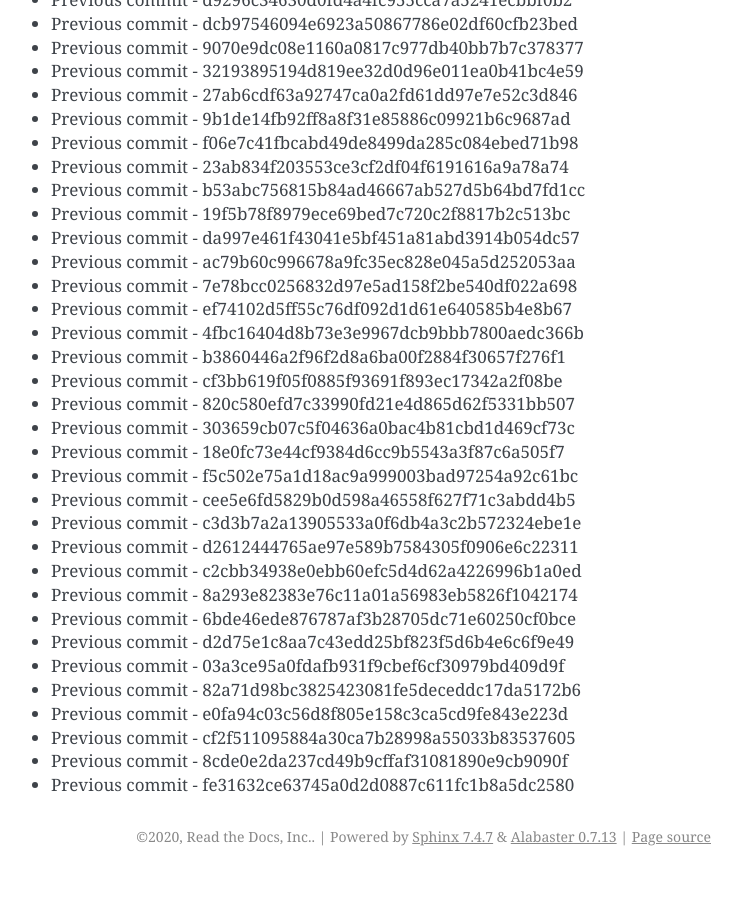
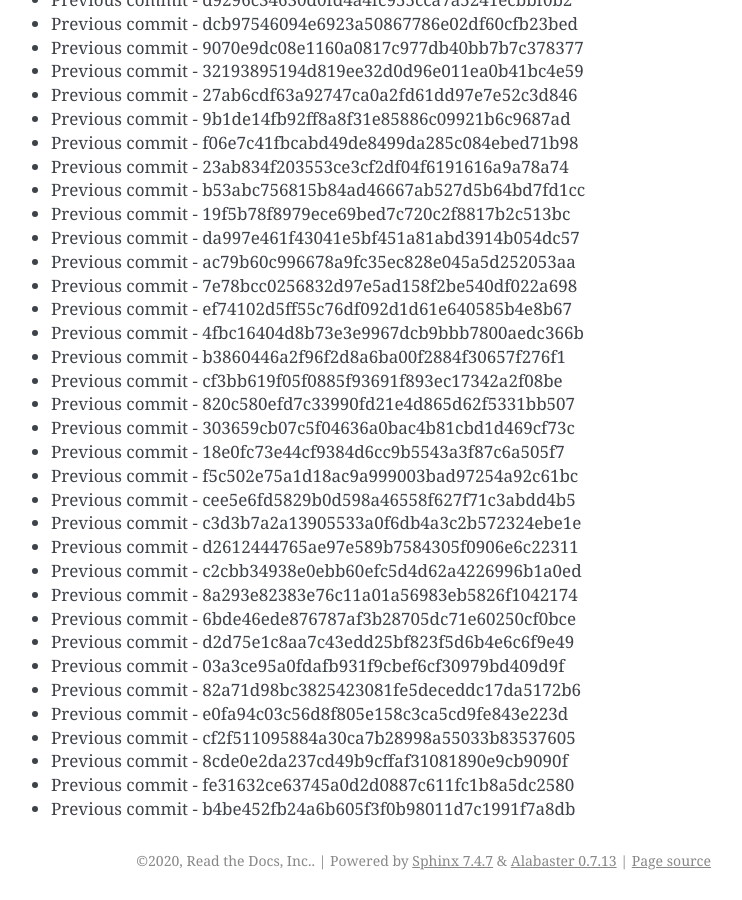
Before and after one commit to readthedocs/rtd-git-stresstest, a Sphinx documentation site: the page built from docs/updates.rst, in a window 1280 px wide and 900 px high, scrolled down 85896 px. Shown: the whole window, without its empty margins (399-1141 px from the left). Built offline with Sphinx 7.4.7, drawn with Linux system fonts in a browser that asks for light colours; before the commit the page ends 86772 px from its top, so only the background shows below that.

Commit message:
Generating commit from previous: b4be452fb24a6b605f3f0b98011d7c1991f7a8db

```diff
--- a/docs/updates.rst
+++ b/docs/updates.rst
@@ -3641,3 +3641,4 @@ It can be tested for any performance characteristics.
 * Previous commit - cf2f511095884a30ca7b28998a55033b83537605
 * Previous commit - 8cde0e2da237cd49b9cffaf31081890e9cb9090f
 * Previous commit - fe31632ce63745a0d2d0887c611fc1b8a5dc2580
+* Previous commit - b4be452fb24a6b605f3f0b98011d7c1991f7a8db
```
